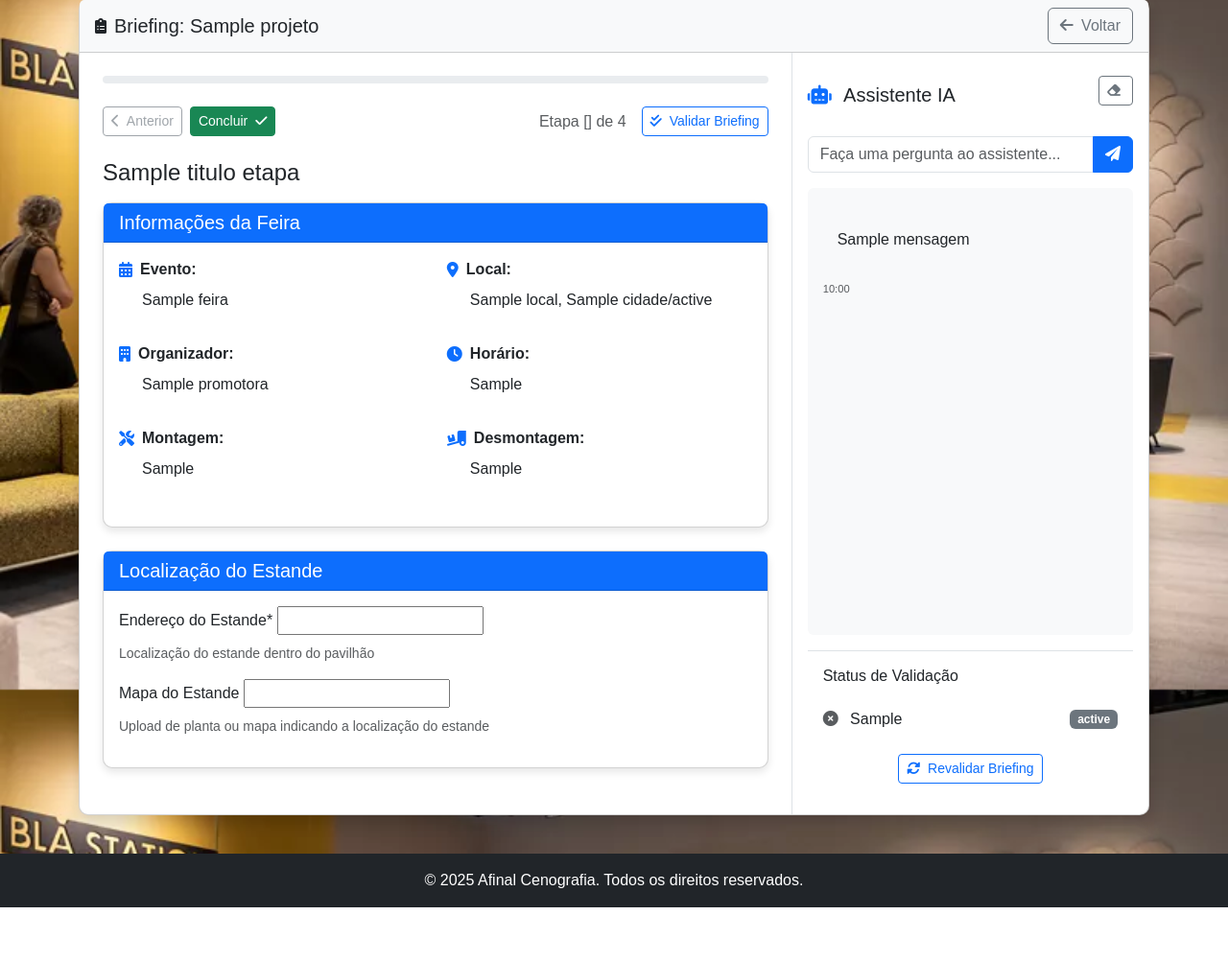
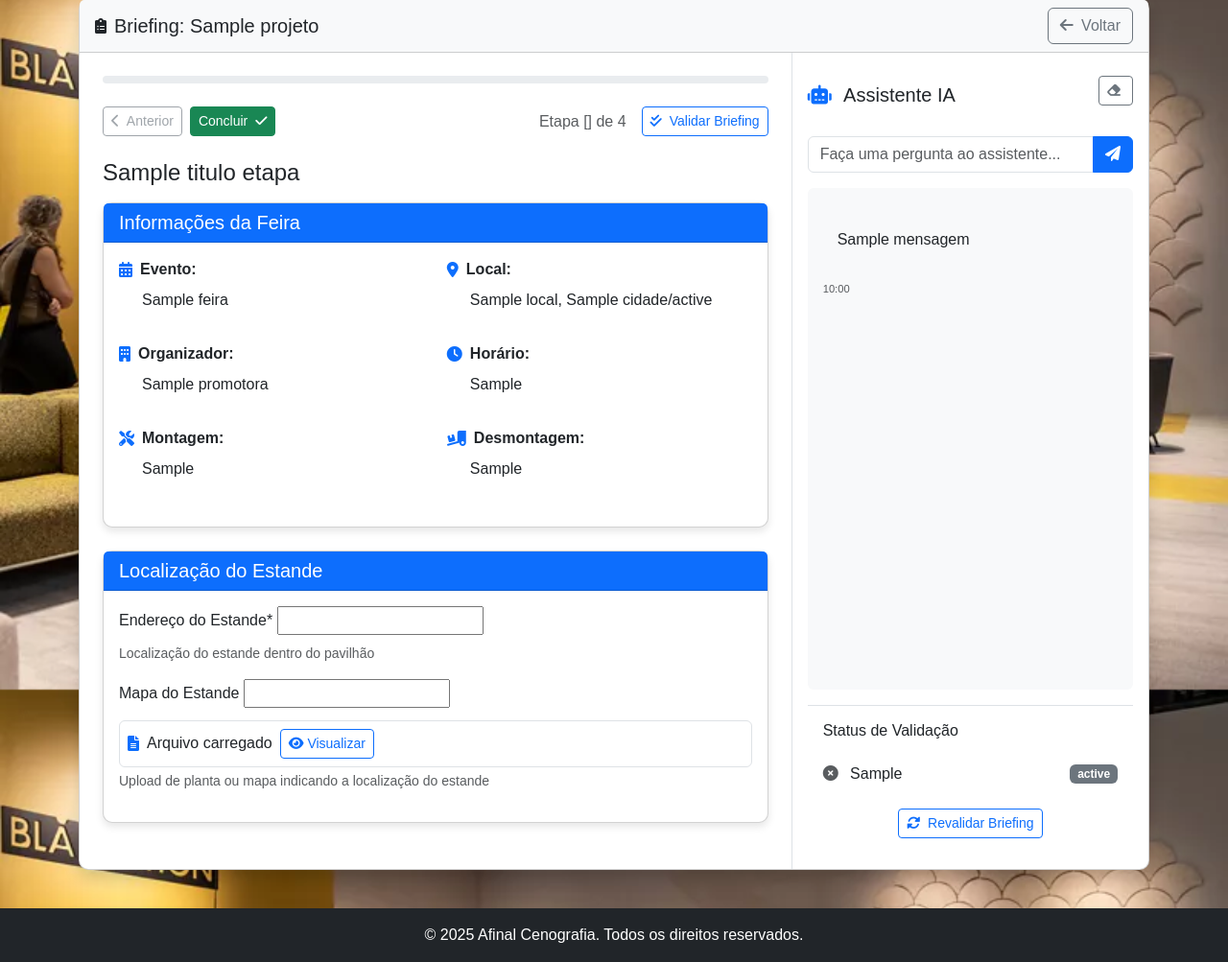
Before and after one commit to japaiva/afinalcenografia, a Django app: template templates/cliente/briefing_etapa1.html in a window 1280 px wide. Shown: the part 81-1084 px from the top of the page at 96% size. Before the commit the page ends 1027 px from the top, so only its background shows below. Run offline with Django 5.2, Linux system fonts and the light colour scheme; the template is opened without the code that fills it: most values are stand-ins (such as "Sample title", 1, 10 or a date in 2020); form fields are guessed from the names that the template uses; some libraries are stand-ins or nearby versions; some web fonts are replaced.

Commit message:
Upload e visual mapa feira

```diff
--- a/projetos/models/briefing.py
+++ b/projetos/models/briefing.py
@@ -128,7 +128,7 @@ class Briefing(models.Model):
     material = models.CharField(
         max_length=20,
         choices=(
-            ('customizado', 'Customizado'),
+            ('construido', 'Construido'),
             ('misto', 'Misto'),
             ('padrao', 'Padrão (alumínio, vidro)'),
         ),
--- a/templates/cliente/briefing_etapa1.html
+++ b/templates/cliente/briefing_etapa1.html
@@ -101,7 +101,30 @@
           <label for="{{ form.mapa_estande.id_for_label }}" class="form-label">
             Mapa do Estande
           </label>
+
+          <!-- Campo de upload -->
           {{ form.mapa_estande }}
+
+          <!-- Exibição do arquivo atual (se existir) -->
+          {% if briefing.mapa_estande %}
+          <div class="mt-2 border p-2 rounded file-preview">
+            <div class="d-flex align-items-center">
+              <i class="fas fa-file-alt text-primary me-2"></i>
+              <span class="me-2">{{ briefing.mapa_estande.name|default:"Arquivo carregado" }}</span>
+              <a href="{{ briefing.mapa_estande.url }}" target="_blank" class="btn btn-sm btn-outline-primary me-2">
+                <i class="fas fa-eye"></i> Visualizar
+              </a>
+            </div>
+
+            <!-- Miniatura (para imagens) -->
+            {% if briefing.mapa_estande.url|lower|slice:"-4:" in '.jpg,.png,.gif,.svg,.jpeg,.webp' %}
+            <div class="mt-2">
+              <img src="{{ briefing.mapa_estande.url }}" alt="Miniatura do mapa" class="img-thumbnail" style="max-height: 150px;">
+            </div>
+            {% endif %}
+          </div>
+          {% endif %}
+
           <div class="form-text text-muted">Upload de planta ou mapa indicando a localização do estande</div>
           {% if form.mapa_estande.errors %}
             <div class="form-text text-danger">
@@ -119,6 +142,49 @@
 
 {% block extra_js %}
 <script>
+  // Adicione isso ao bloco extra_js
+$(document).ready(function() {
+  // Função para lidar com a visualização do arquivo selecionado
+  $('#{{ form.mapa_estande.id_for_label }}').on('change', function() {
+    const fileInput = this;
+
+    // Verificar se um arquivo foi selecionado
+    if (fileInput.files && fileInput.files[0]) {
+      const fileName = fileInput.files[0].name;
+      const fileSize = (fileInput.files[0].size / 1024).toFixed(2) + ' KB';
+
+      // Criar ou atualizar o elemento de preview
+      let previewElement = $(this).siblings('.file-preview');
+      if (previewElement.length === 0) {
+        previewElement = $('<div class="mt-2 border p-2 rounded file-preview"></div>');
+        $(this).after(previewElement);
+      }
+
+      // Atualizar o conteúdo do preview
+      previewElement.html(`
+        <div class="d-flex align-items-center">
+          <i class="fas fa-file-alt text-primary me-2"></i>
+          <span class="me-2">${fileName} (${fileSize})</span>
+          <span class="badge bg-success">Selecionado - Não salvo</span>
+        </div>
+      `);
+
+      // Se for uma imagem, mostrar miniatura
+      const fileExtension = fileName.split('.').pop().toLowerCase();
+      if (['jpg', 'jpeg', 'png', 'gif', 'svg', 'webp'].includes(fileExtension)) {
+        const reader = new FileReader();
+        reader.onload = function(e) {
+          previewElement.append(`
+            <div class="mt-2">
+              <img src="${e.target.result}" alt="Miniatura do mapa" class="img-thumbnail" style="max-height: 150px;">
+            </div>
+          `);
+        };
+        reader.readAsDataURL(fileInput.files[0]);
+      }
+    }
+  });
+});
   // Nenhum JavaScript adicional necessário, já que não há mais campos a serem preenchidos automaticamente
 </script>
 {% endblock %}
```
